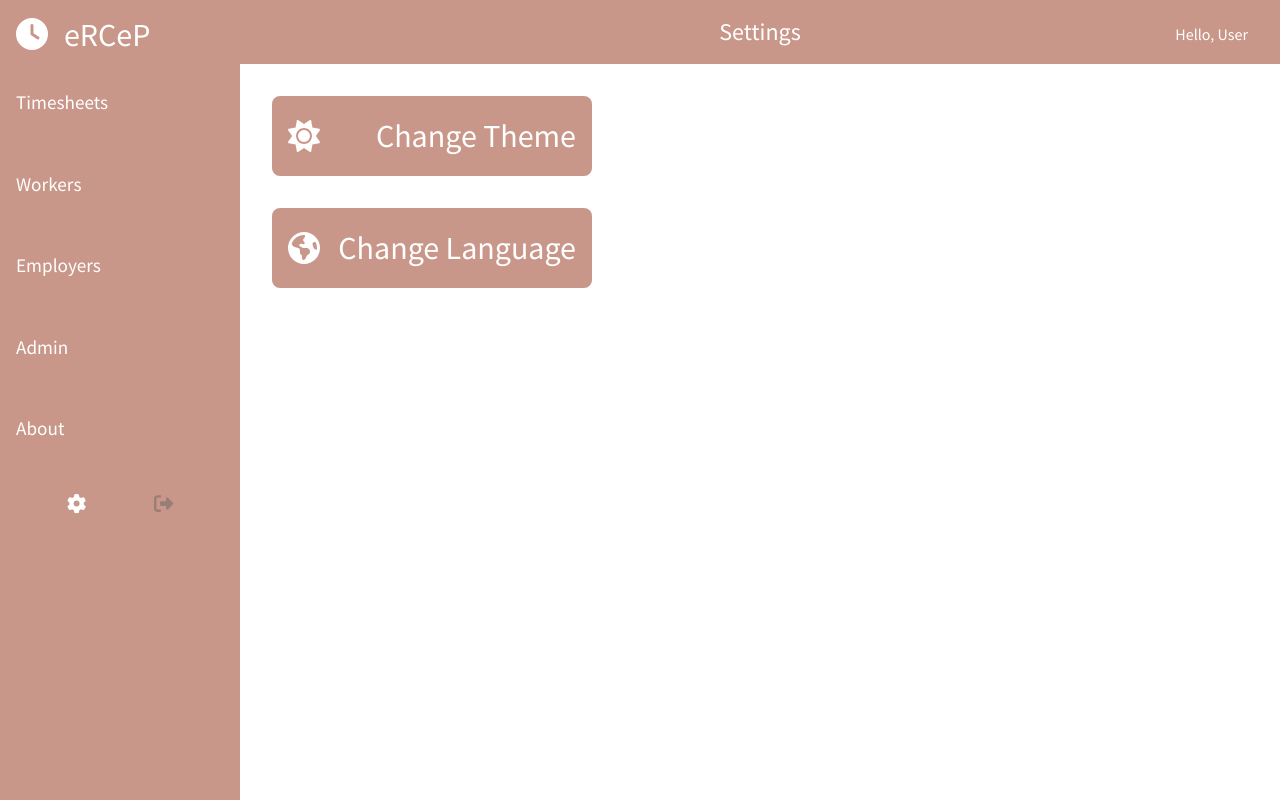
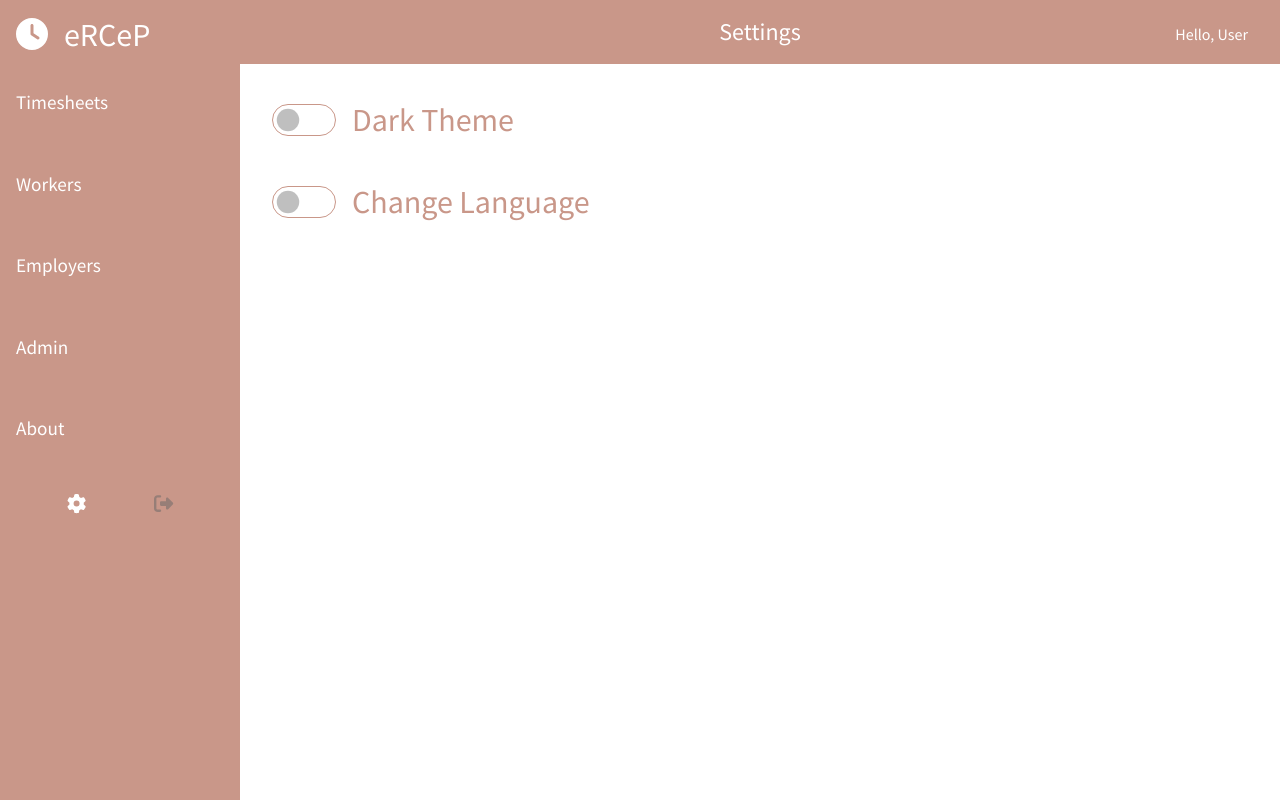
Before and after one commit to K1Frx/eRCeP, a React (Vite) app in the folder frontend/: page /settings in a window 1280 px wide. Built offline with nearby package versions, Linux system fonts and the light colour scheme.

Commit message:
switch style change

```diff
--- a/frontend/src/components/languageSwitch/languageSwitch.scss
+++ b/frontend/src/components/languageSwitch/languageSwitch.scss
@@ -6,20 +6,16 @@
     color: var(--background-secondary);
     font-size: 2rem;
 
-    .languageSwitchSwitch {
-        display: flex;
-        justify-content: space-between;
-        align-items: center;
-        // gap: 0.5rem;
-        background-color: var(--background-secondary);
-        color: var(--secondary-text-color);
-        padding: 1rem;
-        border-radius: 0.5rem;
-        cursor: pointer;
-        transition: all 0.3s ease-in-out;
+    .form-check-input {
+        border-color: var(--background-secondary);
+        &:checked{
+            background-color: var(--background-secondary);
+            border-color: var(--background-secondary);
 
-        &:hover {
-            transform: scale(1.05);
+        }
+        &:focus {
+            box-shadow: none;
+            border-color: var(--background-secondary);
         }
     }
 }
--- a/frontend/src/components/languageSwitch/languageSwitch.tsx
+++ b/frontend/src/components/languageSwitch/languageSwitch.tsx
@@ -1,15 +1,23 @@
-import { faEarthAmericas} from '@fortawesome/free-solid-svg-icons';
+import { faEarthAmericas } from '@fortawesome/free-solid-svg-icons';
 import { FontAwesomeIcon } from '@fortawesome/react-fontawesome';
 import './languageSwitch.scss'
+import Form from 'react-bootstrap/esm/Form';
 
 export default function languageSwitch() {
 
 
     return (
         <div className='languageSwitchContainer'>
-        <button onClick={() => alert("i18n to be implemented")} className="languageSwitchSwitch">
-            <FontAwesomeIcon icon={faEarthAmericas} /> Change Language
-        </button>
+            <Form.Check
+                type="switch"
+                id="language-switch"
+                label="Change Language"
+                // checked={false}
+                onChange={() => alert("i18n to be implemented")}
+            />
+            {/* <button onClick={() => alert("i18n to be implemented")} className="languageSwitchSwitch">
+                <FontAwesomeIcon icon={faEarthAmericas} /> Change Language
+            </button> */}
         </div>
     )
 }
--- a/frontend/src/components/themeSwitch/themeSwitch.scss
+++ b/frontend/src/components/themeSwitch/themeSwitch.scss
@@ -6,20 +6,17 @@
     color: var(--background-secondary);
     font-size: 2rem;
 
-    .themeSwitch {
-        display: flex;
-        justify-content: space-between;
-        align-items: center;
-        // gap: 0.5rem;
-        background-color: var(--background-secondary);
-        color: var(--secondary-text-color);
-        padding: 1rem;
-        border-radius: 0.5rem;
-        cursor: pointer;
-        transition: all 0.3s ease-in-out;
+    .form-check-input {
+        border-color: var(--background-secondary);
+        &:checked{
+            background-color: var(--background-secondary);
+            border-color: var(--background-secondary);
 
-        &:hover {
-            transform: scale(1.05);
+        }
+        &:focus {
+            box-shadow: none;
+            border-color: var(--background-secondary);
         }
     }
+
 }
--- a/frontend/src/components/themeSwitch/themeSwitch.tsx
+++ b/frontend/src/components/themeSwitch/themeSwitch.tsx
@@ -2,6 +2,7 @@ import { useState } from 'react'
 import { faMoon, faSun } from '@fortawesome/free-solid-svg-icons';
 import { FontAwesomeIcon } from '@fortawesome/react-fontawesome';
 import './themeSwitch.scss'
+import Form from 'react-bootstrap/esm/Form';
 
 export default function ThemeSwitch() {
 
@@ -27,9 +28,16 @@ export default function ThemeSwitch() {
 
     return (
         <div className='themeSwitchContainer'>
-        <button onClick={toggleTheme} className="themeSwitch">
-            {theme === "light" ? <FontAwesomeIcon icon={faSun} /> : <FontAwesomeIcon icon={faMoon} />} Change Theme
-        </button>
+            <Form.Check
+                type="switch"
+                id="theme-switch"
+                label="Dark Theme"
+                checked={theme === "dark"}
+                onChange={toggleTheme}
+            />
+            {/* <button onClick={toggleTheme} className="themeSwitch">
+                {theme === "light" ? <FontAwesomeIcon icon={faSun} /> : <FontAwesomeIcon icon={faMoon} />} Change Theme
+            </button> */}
         </div>
     )
 }
```
